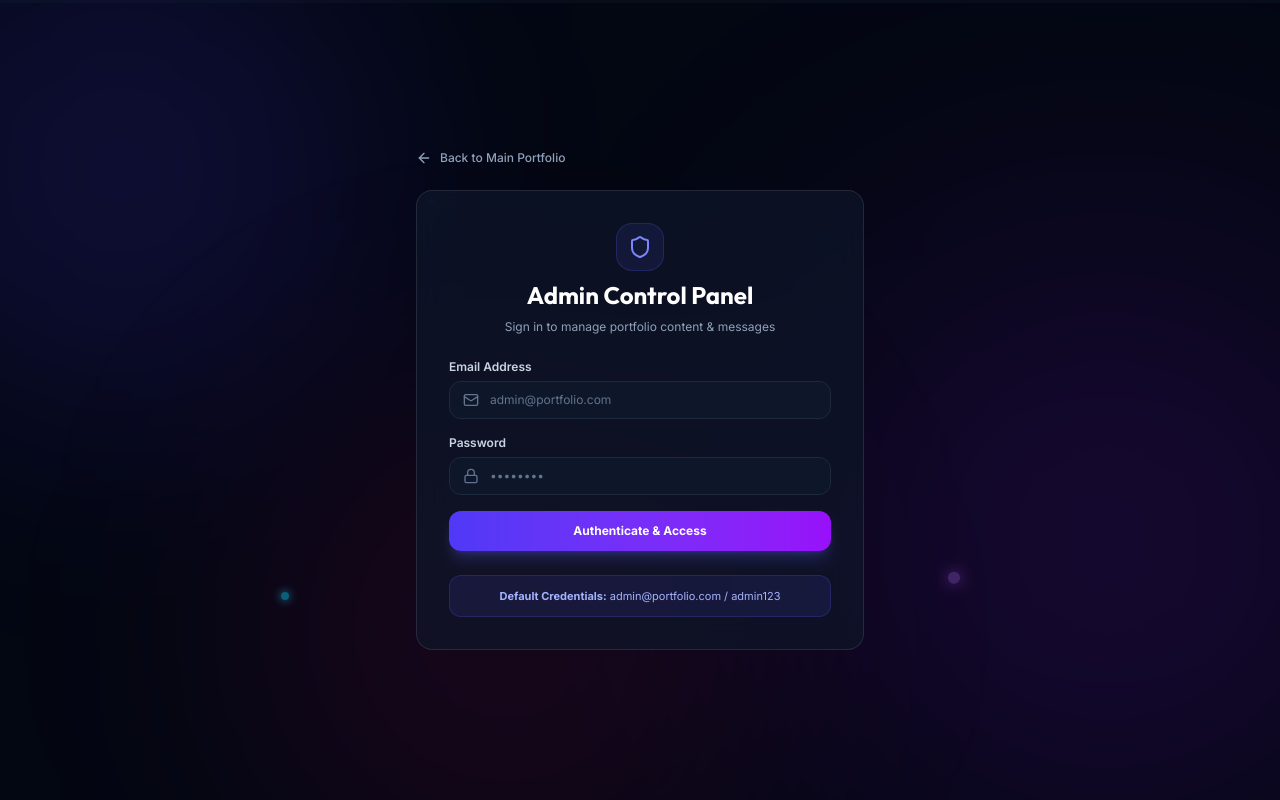
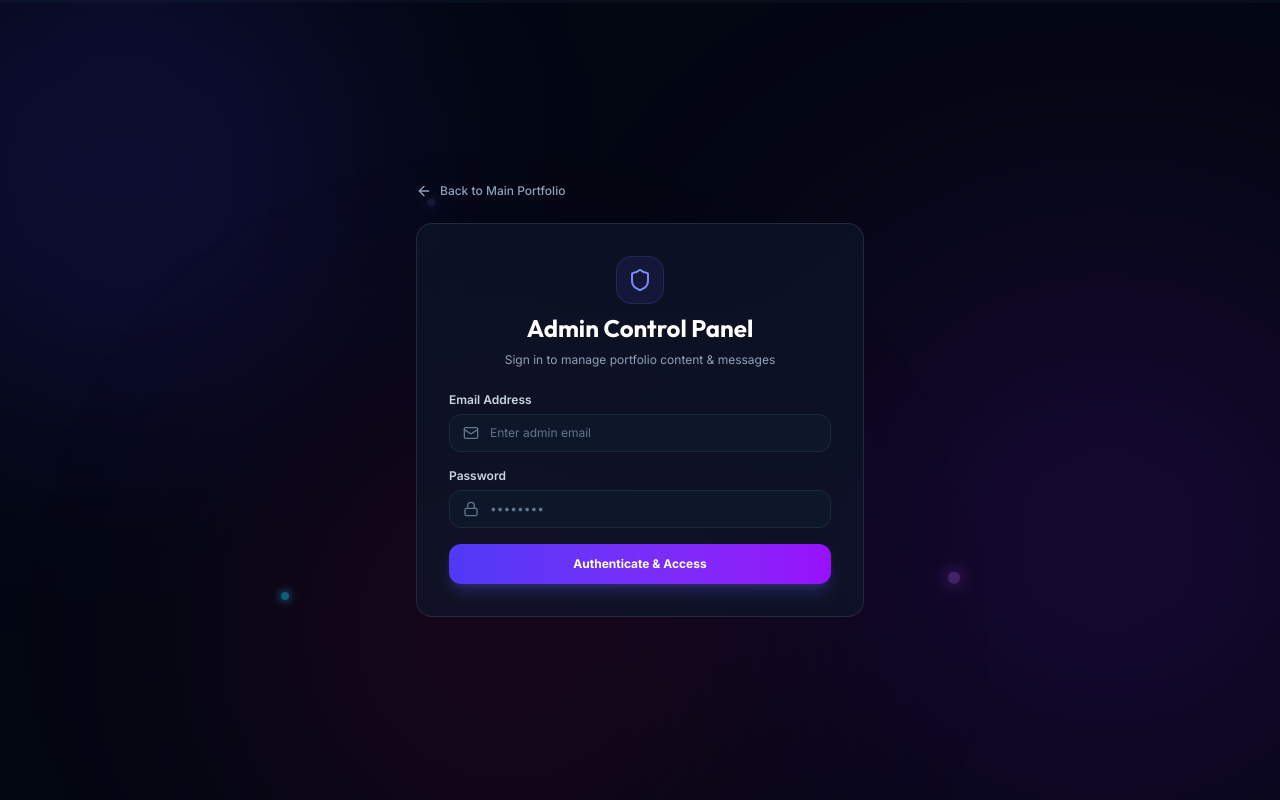
Before and after one commit to ashutosh3110/Ashu_port, a React (Vite) app in the folder client/: page /admin/login in a window 1280 px wide. Built offline with nearby package versions, Linux system fonts and the light colour scheme; no server answers.

Commit message:
change data

```diff
--- a/client/src/pages/AdminLogin.jsx
+++ b/client/src/pages/AdminLogin.jsx
@@ -55,7 +55,7 @@ export default function AdminLogin() {
                 <input
                   type="email"
                   required
-                  placeholder="admin@portfolio.com"
+                  placeholder="Enter admin email"
                   value={email}
                   onChange={(e) => setEmail(e.target.value)}
                   className="w-full pl-10 pr-4 py-2.5 rounded-xl bg-slate-900/90 border border-slate-800 text-xs text-white placeholder-slate-500 focus:outline-none focus:border-indigo-500"
@@ -90,10 +90,6 @@ export default function AdminLogin() {
               )}
             </button>
           </form>
-
-          <div className="p-3 rounded-xl bg-indigo-500/10 border border-indigo-500/20 text-center text-[11px] text-indigo-300">
-            <strong>Default Credentials:</strong> admin@portfolio.com / admin123
-          </div>
         </GlassCard>
       </motion.div>
     </div>
```
